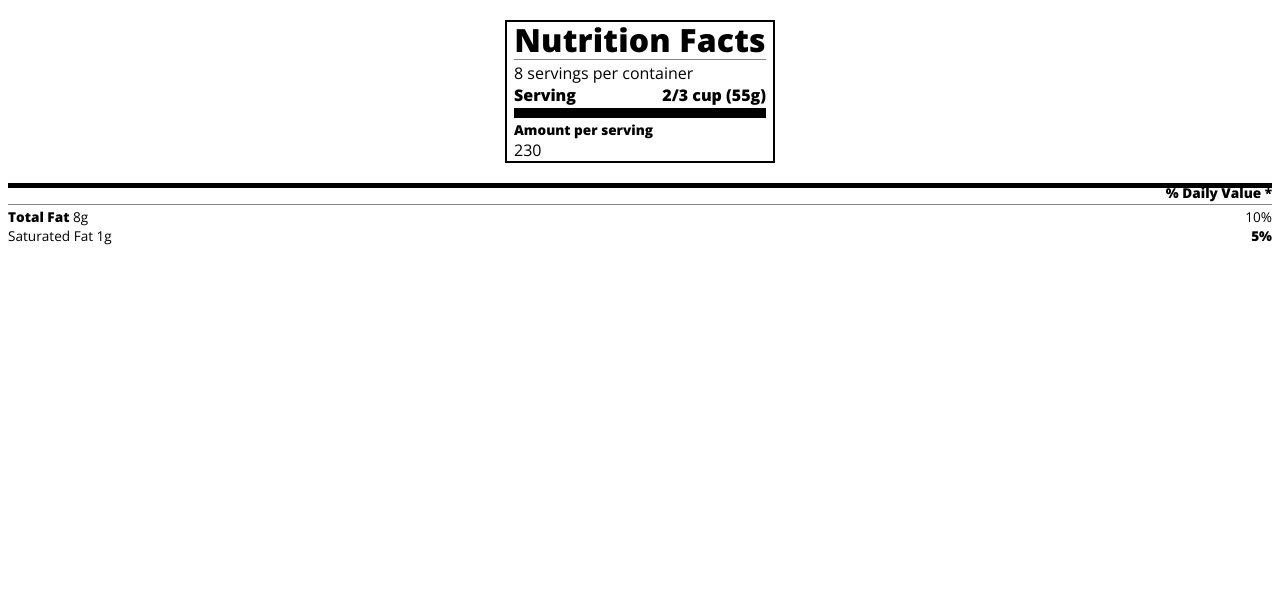
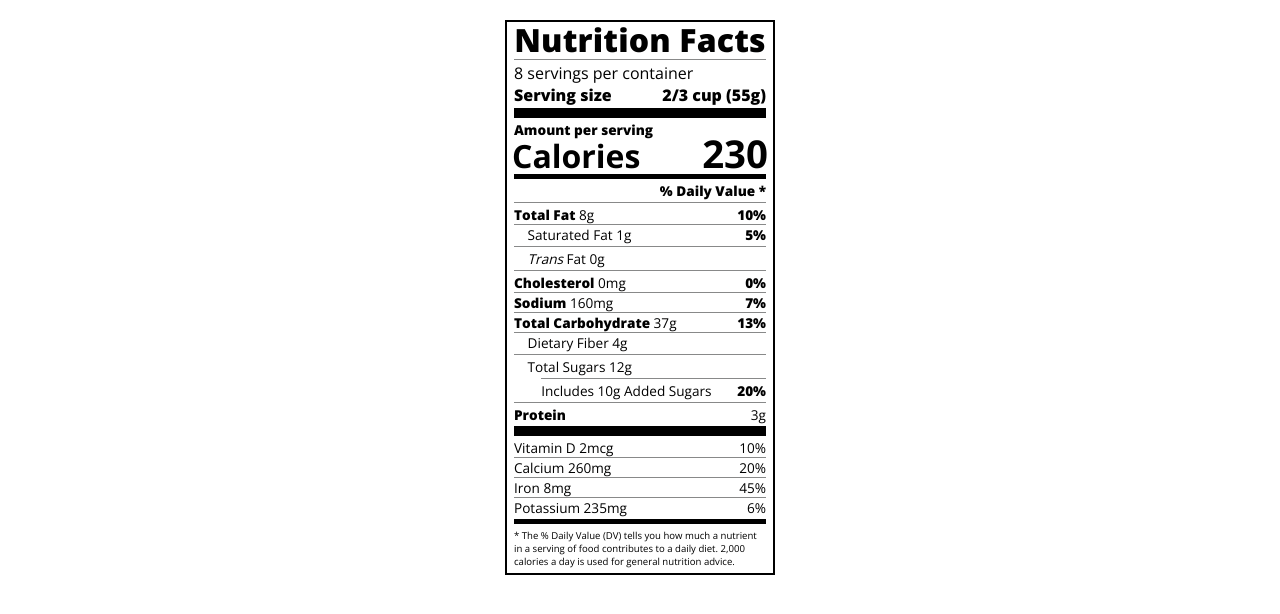
Before and after one commit to BarbosaAugusto/study-free-code-camp-tipografia, a plain HTML site: page index.html in a window 1280 px wide. Drawn offline with nearby package versions, Linux system fonts and the light colour scheme.

Commit message:
Finalizando projeto

```diff
--- a/index.html
+++ b/index.html
@@ -1,35 +1,57 @@
-<!DOCTYPE html><!--1.Crie a estrutura básica-->
+<!DOCTYPE html>
 <html lang="en">
 
 <head>
   <meta charset="UTF-8">
-	<link rel="stylesheet" href="https://fonts.googleapis.com/css?family=Open+Sans:400,700,800"><!--4.Link uma fonte e o css-->
-  <link rel="stylesheet" href="styles.css">
   <title>Nutrition Label</title>
+  <link href="https://fonts.googleapis.com/css?family=Open+Sans:400,700,800" rel="stylesheet">
+  <link href="./styles.css" rel="stylesheet">
 </head>
 
 <body>
-	<div class="label"><!--7.Envolva tudo na div-->
-		<header><!--24.Encapsule tudo no header-->
-		  <h1 class="bold">Nutrition Facts</h1><!--21.Defina a classe como bold-->
-			<div class="divider"><!--16.Crie uma div que servirá como divisor de conteúdo-->
-	    </div>
-			<p>8 servings per container</p><!--2.Crie um p-->
-			<p class="bold">Serving <span>2/3 cup (55g)</span></p></p><!--3.Crie outro p//19.Defina a class bold//22.Use o span para estilizar o trecho selecionado-->
-		<header>
-		<div class="divider large"></div><!--26.Crie uma div abaixo do header-->
-		<div class="calories-info">
-			<h2 class="bold small-text">Amount per serving</h2>
-		</div><!--29.Crie uma div com a seguinte class-->
-		<span>230</span><!--33.Crie um elemento span que vai ser as calorias-->
-	</div>
-	<div class="divider medium">
-			<div class="daily-value small-text">
-      <p class="bold right">% Daily Value *</p>
-			<div class="divider"></div><!--43.Crie uma nova div-->
-			<p><span><span class="bold">Total Fat</span> 8g </span><span>10%</span></p><!--44.Crie um span dentro de outro span-->
-			<p class="indent">Saturated Fat 1g <span class="bold">5%</span></p><!--45.Crie um span dentro de outro span//46.Esse novo elemento p deverá ser identado, dê a classe-->
+  <div class="label">
+    <header>
+      <h1 class="bold">Nutrition Facts</h1>
+      <div class="divider"></div>
+      <p>8 servings per container</p>
+      <p class="bold">Serving size <span>2/3 cup (55g)</span></p>
+    </header>
+    <div class="divider large"></div>
+    <div class="calories-info">
+      <div class="left-container">
+        <h2 class="bold small-text">Amount per serving</h2>
+        <p>Calories</p>
+      </div>
+      <span>230</span>
     </div>
-	</div><!--38.Crie uma div-->
+    <div class="divider medium"></div>
+    <div class="daily-value small-text">
+      <p class="bold right no-divider">% Daily Value *</p>
+      <div class="divider"></div>
+      <p><span><span class="bold">Total Fat</span> 8g</span> <span class="bold">10%</span></p>
+      <p class="indent no-divider">Saturated Fat 1g <span class="bold">5%</span></p>
+      <div class="divider"></div>
+      <p class="indent no-divider"><span><i>Trans</i> Fat 0g</span></p>
+      <div class="divider"></div>
+      <p><span><span class="bold">Cholesterol</span> 0mg</span> <span class="bold">0%</span></p>
+      <p><span><span class="bold">Sodium</span> 160mg</span> <span class="bold">7%</span></p>
+      <p><span><span class="bold">Total Carbohydrate</span> 37g</span> <span class="bold">13%</span></p>
+      <p class="indent no-divider">Dietary Fiber 4g</p>
+      <div class="divider"></div>
+      <p class="indent no-divider">Total Sugars 12g</p>
+      <div class="divider double-indent"></div>
+      <p class="double-indent no-divider">Includes 10g Added Sugars <span class="bold">20%</span>
+      <div class="divider"></div>
+      <p class="no-divider"><span class="bold">Protein</span> 3g</p>
+      <div class="divider large"></div>
+      <p>Vitamin D 2mcg <span>10%</span></p>
+      <p>Calcium 260mg <span>20%</span></p>
+      <p>Iron 8mg <span>45%</span></p>
+      <p class="no-divider">Potassium 235mg <span>6%</span></p>
+    </div>
+    <div class="divider medium"></div>
+    <p class="note">* The % Daily Value (DV) tells you how much a nutrient in a serving of food contributes to a daily
+      diet. 2,000 calories a day is used for general nutrition advice.</p>
+  </div>
 </body>
 </html>
--- a/styles.css
+++ b/styles.css
@@ -1,85 +1,100 @@
-/*8.Defina a borda*/* {/*11.Por padrão o navegador inclui o border e o padding no tamanho do elemento. Isso fará o navegador */
-    box-sizing: border-box;
+* {
+  box-sizing: border-box;
 }
 
-body {/*5.Defina a fonte*/
-  font-family: Open Sans, sans-serif;
-}
-
-html {/*6.Defina o tamanho da fonte*/
+html {
   font-size: 16px;
 }
 
-.label {/*8.Defina a borda*/
+body {
+  font-family: 'Open Sans', sans-serif;
+}
+
+.label {
   border: 2px solid black;
   width: 270px;
   margin: 20px auto;
   padding: 0 7px;
 }
 
-header h1 {/*25.Atualize para que seja o h1 dentro do elemento header*/
-  font-weight: 800;/*12.Defina peso da fonte*/
-	text-align: center;/*13.Alinhando ao centro*/
-	margin: -4px 0;/*14.Defina  a margin negativa isso */
-	letter-spacing: 0.15px;/*18.A propriedade letter-spacing define o espaçamento entre as letras*/
+header h1 {
+  text-align: center;
+  margin: -4px 0;
+  letter-spacing: 0.15px
 }
 
 p {
-  margin: 0;/*15.Elimine as margens */
-	display: flex;/*23.torne o elemento um flexbox */
-  justify-content: space-between;/*os elementos dentro do flex irçao ficar espaçados*/
+  margin: 0;
+  display: flex;
+  justify-content: space-between;
 }
 
-.bold {/*21.Definindo peso da fonte */
-  font-weight: 800;
-}
-
-.divider {/*17.Estilize a div criada */
+.divider {
   border-bottom: 1px solid #888989;
   margin: 2px 0;
 }
 
-.large {/*27.Deu altura para a div criada*/
+.bold {
+  font-weight: 800;
+}
+
+.large {
   height: 10px;
 }
 
-.large, .medium {/*27.Definciu a cor de fundo da div*/
+.large, .medium {
   background-color: black;
-	border: 0;/*28.Zere a borda*/
+  border: 0;
 }
 
-.medium {/*39.Defina a altura da div*/
+.medium {
   height: 5px;
 }
 
 .small-text {
-  font-size: 0.85rem;/*31.A unidade rem é a unidade de medida root em que é relativa ao html, a fonte foi definida como 16px, o fonte-size então é 85% de 16px*/
-
+  font-size: 0.85rem;
 }
 
-.calories-info h2 {/*32. tire todas as bordas*/
+
+.calories-info {
+  display: flex;
+  justify-content: space-between;
+  align-items: flex-end;
+}
+
+.calories-info h2 {
   margin: 0;
 }
 
-.calories-info {/*33. torne o elemento flexbox*/
-  display: flex;
-  justify-content: space-between;/*espace os itens*/
-  align-items: flex-end;/*33. espace os itens para o fim*/
-}
-
-.left-container p {/*35.Estilizando o elemento*/
+.left-container p {
   margin: -5px -2px;
   font-size: 2em;
   font-weight: 700;
 }
 
-.calories-info span {/*36.Estilizando o elemento*/
-  font-size: 2.4em;/*Definindo tamanho da fonte*/
-  font-weight: 700;/*Definindo peso da fonte*/
-	margin: -7px -2px;/*37.Alinhando o texto no padrão*/
+.calories-info span {
+  margin: -7px -2px;
+  font-size: 2.4em;
+  font-weight: 700;
 }
 
-.right {/*42.Alinhando o texto para o final*/
+.right {
   justify-content: flex-end;
+}
 
+.indent {
+  margin-left: 1em;
 }
+
+.double-indent {
+  margin-left: 2em;
+}
+
+.daily-value p:not(.no-divider) {
+  border-bottom: 1px solid #888989;
+}
+
+.note {
+  font-size: 0.6rem;
+  margin: 5px 0;
+}
```
